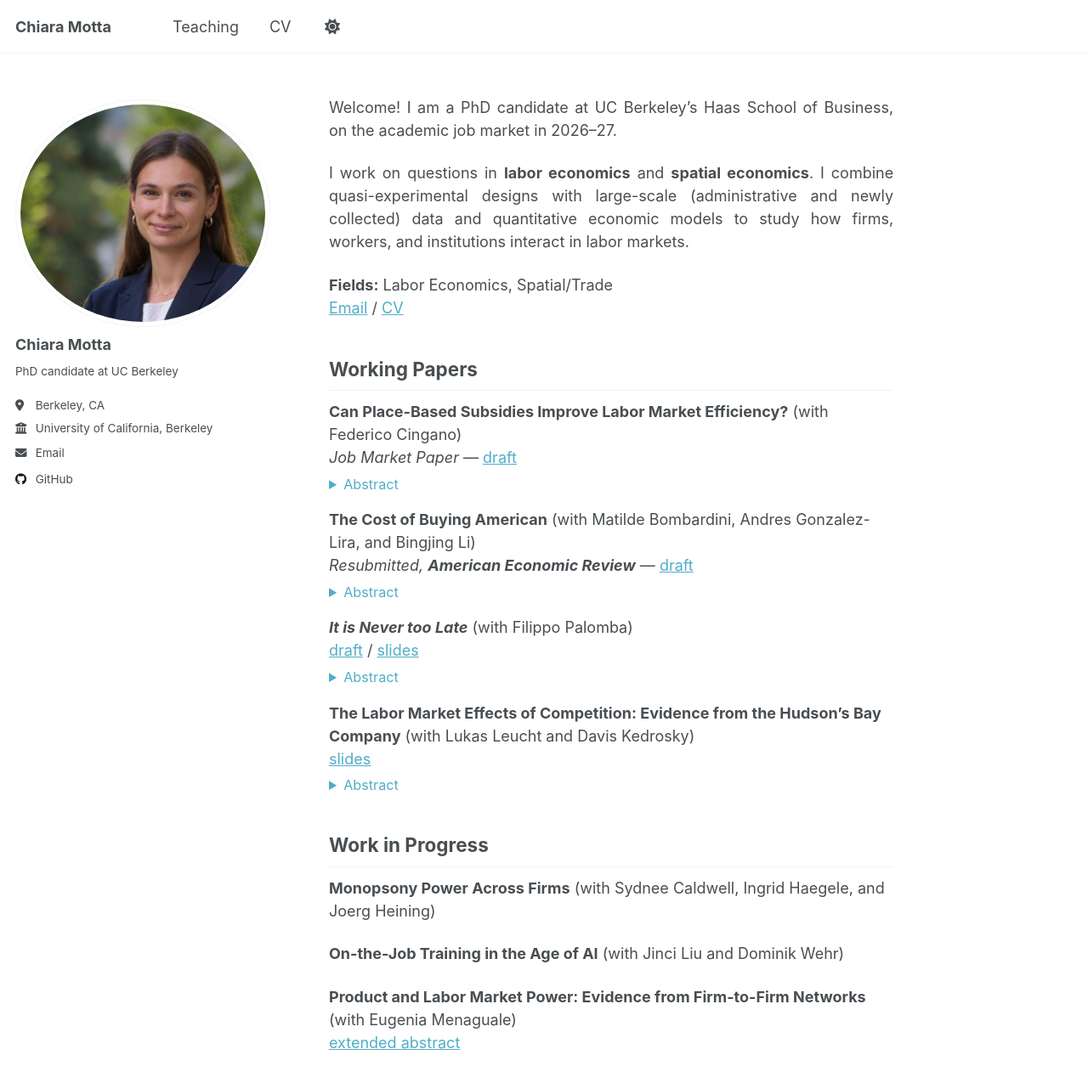
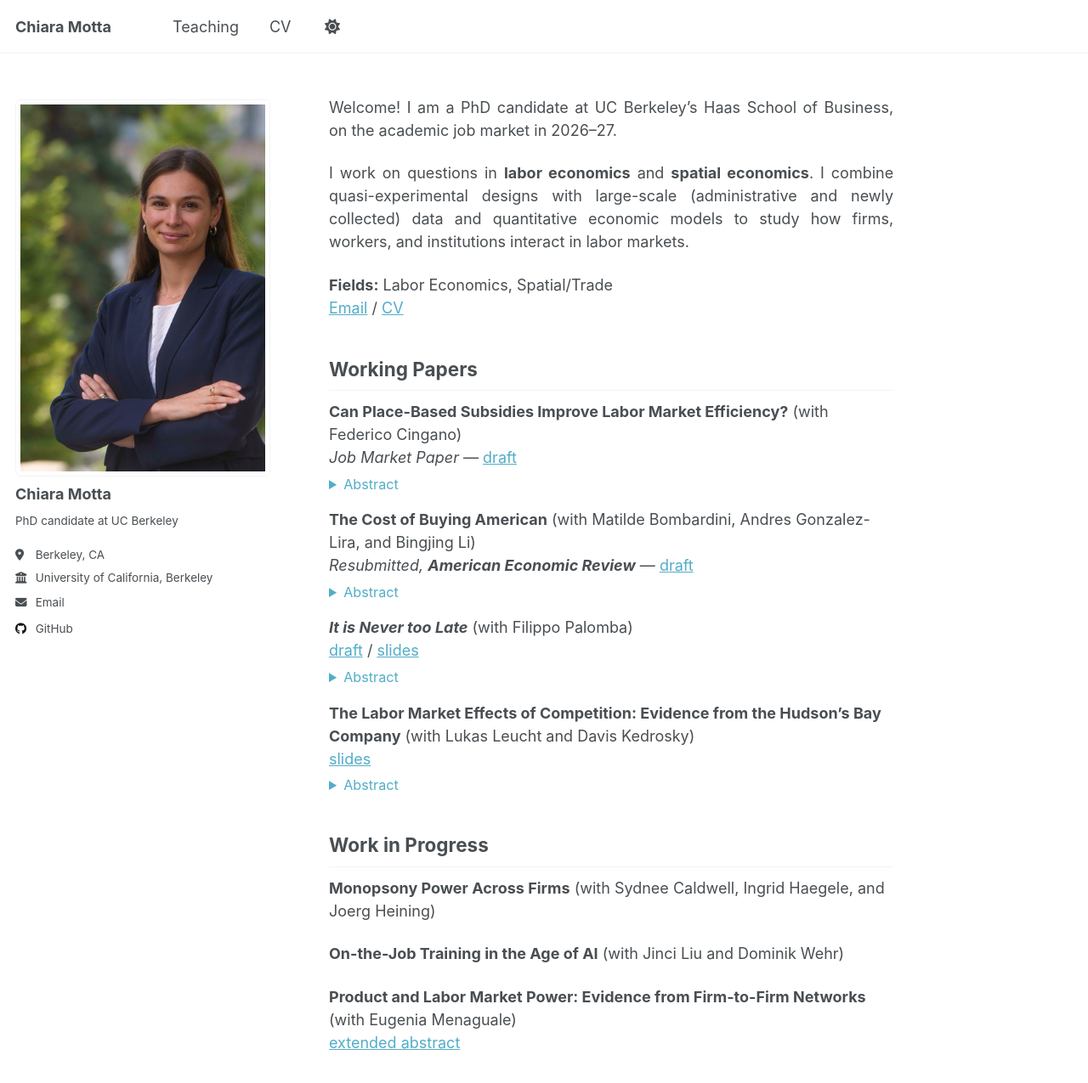
Before and after one commit to chimotta/chimotta.github.io, a Jekyll site: the page built from _pages/about.md, in a window 1280 px wide and 1400 px high. Shown: the top 1275 px of the window at 85% size. Built offline with Jekyll 4.4.1, drawn with Linux system fonts in a browser that asks for light colours.

Commit message:
Sidebar photo: full headshot instead of circle crop
Co-Authored-By: Claude Opus 5.5 <noreply@anthropic.com>

```diff
--- a/_config.yml
+++ b/_config.yml
@@ -21,7 +21,7 @@ repository               : "chimotta/chimotta.github.io"
 #               Additional customization can be done by editing /_includes/author-profile.html
 author:
   # Biographic information
-  avatar           : "profpic.jpg"
+  avatar           : "headshot.jpg"
   name             : "Chiara Motta"
   pronouns         : # example: "she/her"
   bio              : "PhD candidate at UC Berkeley"
--- a/_sass/layout/_sidebar.scss
+++ b/_sass/layout/_sidebar.scss
@@ -96,7 +96,7 @@
 
   img {
     max-width: 300px;
-    border-radius: 50%;
+    border-radius: 6px;           // full rectangular headshot, not a circle crop
 
     @include breakpoint($large) {
       padding: 5px;
```
Also changed, not shown: images/headshot.jpg (added).
